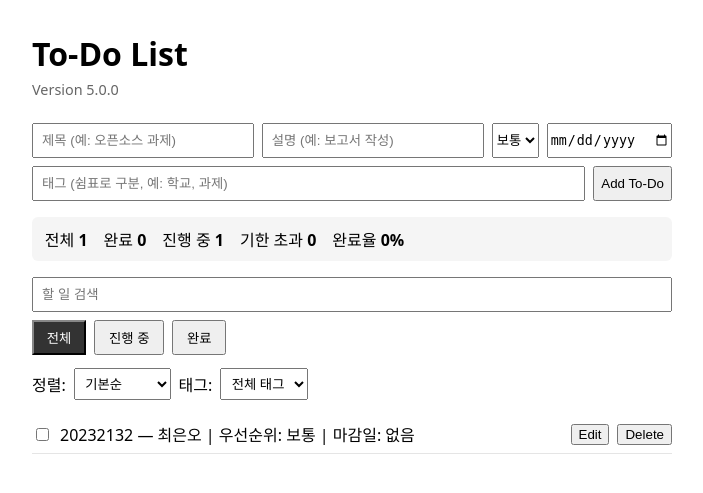
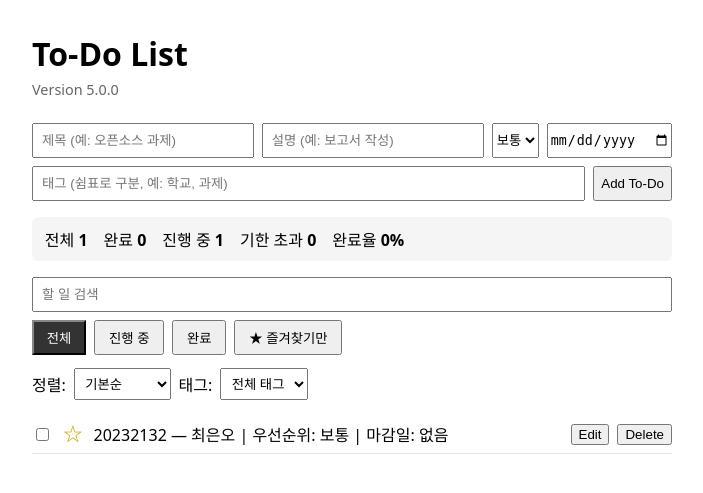
Before and after one commit to choieunoh/FastApi-Todos, a FastAPI app: page / in a window 1280 px wide. Shown: the top 493 px of the page, without its empty margins (288-991 px from the left). Run offline with FastAPI, Linux system fonts and the light colour scheme.

Commit message:
feat: add favorites for Version 5.0.0

```diff
--- a/fastapi-app/main.py
+++ b/fastapi-app/main.py
@@ -6,7 +6,7 @@ from typing import Annotated, Literal
 
 from fastapi import FastAPI, HTTPException
 from fastapi.responses import FileResponse
-from pydantic import BaseModel, StringConstraints, field_validator
+from pydantic import BaseModel, StrictBool, StringConstraints, field_validator
 
 BASE_DIR = Path(__file__).resolve().parent       # main.py 가 있는 폴더
 TODO_FILE = Path(os.environ.get("TODO_FILE", BASE_DIR / "todo.json"))  # 테스트에서 바꿔 쓸 수 있다
@@ -28,6 +28,7 @@ class TodoIn(BaseModel):                         # 클라이언트가 보내는
     priority: Priority = "보통"
     due_date: date | None = None
     tags: list[str] = []
+    favorite: StrictBool = False                 # 즐겨찾기 — "yes" 같은 문자열은 받지 않는다
 
     @field_validator("due_date", mode="before")
     @classmethod
--- a/fastapi-app/templates/index.html
+++ b/fastapi-app/templates/index.html
@@ -88,6 +88,16 @@
         .dday.overdue { color: #b00020; }
 
         .edit-form { flex: 1; margin: 0; }
+
+        .favorite {
+          padding: 0 .2rem;
+          font-size: 1.2rem;
+          line-height: 1;
+          color: #c9a400;
+          background: none;
+          border: none;
+          cursor: pointer;
+        }
      </style>
 </head>
 <body>
@@ -140,6 +150,7 @@
         <button type="button" data-filter="all">전체</button>
         <button type="button" data-filter="active">진행 중</button>
         <button type="button" data-filter="completed">완료</button>
+        <button type="button" id="favorite-filter" data-testid="favorite-filter" aria-pressed="false">★ 즐겨찾기만</button>
       </div>
       <div class="sort-controls">
         <label for="sort">정렬:</label>
@@ -161,6 +172,7 @@
         const listEl = $("todo-list"), errorEl = $("error");
         const searchEl = $("search"), sortEl = $("sort"), tagFilterEl = $("tag-filter");
         const filterButtons = document.querySelectorAll("[data-filter]");
+        const favoriteFilterEl = $("favorite-filter");
 
         // 우선순위는 여기 한 곳에서만 정의한다
         const PRIORITIES = ["높음", "보통", "낮음"];
@@ -168,10 +180,11 @@
         const PRIORITY_ORDER = Object.fromEntries(PRIORITIES.map((p, i) => [p, i]));
 
         // PUT 은 전체 교체이므로 클라이언트가 정하는 필드는 여기 한 곳에서만 나열한다
-        const TODO_FIELDS = ["title", "description", "completed", "priority", "due_date", "tags"];
+        const TODO_FIELDS = ["title", "description", "completed", "priority", "due_date", "tags", "favorite"];
 
         let allTodos = [];
         let currentFilter = "all";
+        let favoriteOnly = false;                // 즐겨찾기만 보기 (다른 필터와 AND)
         let editingId = null;                    // 수정 폼이 열린 항목 (한 번에 하나)
 
         // 모든 요청을 한 곳에서 처리하고, 실패는 조용히 넘기지 않는다
@@ -268,7 +281,9 @@
 
             const matchesTag = !tag || todo.tags.includes(tag);
 
-            return matchesSearch && matchesFilter && matchesTag;
+            const matchesFavorite = !favoriteOnly || todo.favorite;
+
+            return matchesSearch && matchesFilter && matchesTag && matchesFavorite;
           });
 
           // 정렬
@@ -292,6 +307,8 @@
             btn.classList.toggle("active", active);
             btn.setAttribute("aria-pressed", active);
           });
+          favoriteFilterEl.classList.toggle("active", favoriteOnly);
+          favoriteFilterEl.setAttribute("aria-pressed", favoriteOnly);
 
           const today = todayStr();
           renderStats(today);
@@ -319,6 +336,10 @@
             applyFilters();
           });
         });
+        favoriteFilterEl.addEventListener("click", () => {
+          favoriteOnly = !favoriteOnly;
+          applyFilters();
+        });
 
         const save = (todo, overrides) => run("수정", async () => {
           await api(`/todos/${todo.id}`, "PUT", toPayload(todo, overrides));
@@ -336,6 +357,12 @@
             checked: todo.completed,
             onchange: () => save(todo, { completed: check.checked }),
           });
+
+          const star = button(todo.favorite ? "★" : "☆", () => save(todo, { favorite: !todo.favorite }));
+          star.className = "favorite";
+          star.dataset.testid = "favorite-toggle";
+          star.setAttribute("aria-label", todo.favorite ? "즐겨찾기 해제" : "즐겨찾기 등록");
+          star.setAttribute("aria-pressed", todo.favorite);
 
           const overdue = isOverdue(todo, today);
           const text = el("span", {
@@ -369,7 +396,7 @@
 
           const li = el("li");
           li.dataset.testid = "todo-item";
-          li.append(check, content, button("Edit", () => edit(todo)), button("Delete", () => remove(todo.id)));
+          li.append(check, star, content, button("Edit", () => edit(todo)), button("Delete", () => remove(todo.id)));
           return li;
         }
 
```
